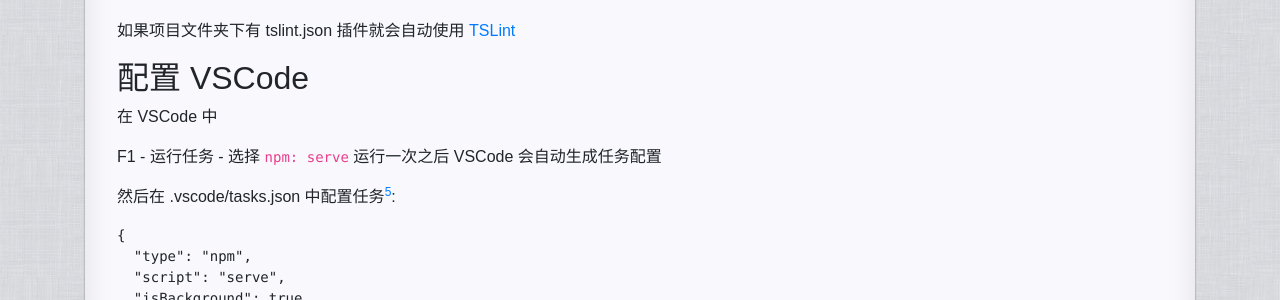
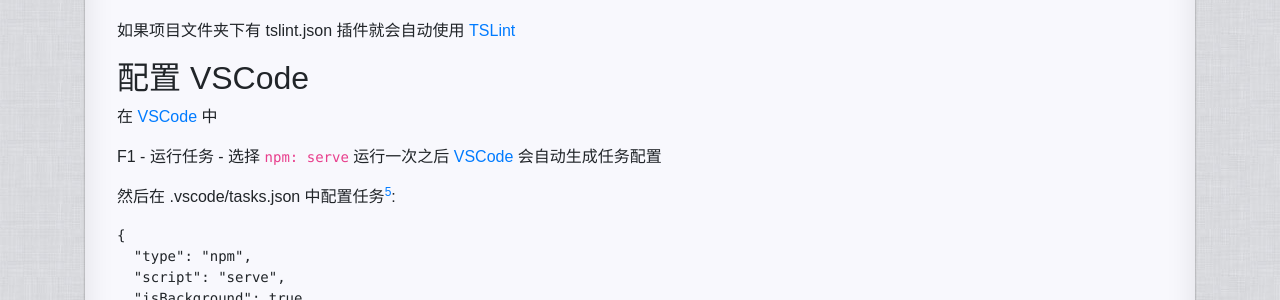
Before and after one commit to NateScarlet/NateScarlet.Github.io, a Jekyll site: the page built from _posts/2019-05-09-在-vscode-中不靠插件使用-vue-单文件组件-tslint.md, in a window 1280 px wide and 900 px high, scrolled down 950 px. Shown: the part 152-452 px from the top of the window. Built offline with Jekyll 4.4.1, drawn with Linux system fonts in a browser that asks for light colours; comment, search, counter and statistics services are not loaded; a style sheet for code colours, icons or effects is not loaded; some of the changed text lies outside the part shown.

```diff
--- a/_posts/2019-05-09-在-vscode-中不靠插件使用-vue-单文件组件-tslint.md
+++ b/_posts/2019-05-09-在-vscode-中不靠插件使用-vue-单文件组件-tslint.md
@@ -57,9 +57,9 @@ module.exports = {
 
 ## 配置 VSCode
 
-在 VSCode 中
+在 [VSCode] 中
 
-F1 - 运行任务 - 选择 `npm: serve` 运行一次之后 VSCode 会自动生成任务配置
+F1 - 运行任务 - 选择 `npm: serve` 运行一次之后 [VSCode] 会自动生成任务配置
 
 然后在 .vscode/tasks.json 中配置任务[^5]:
 
@@ -104,7 +104,7 @@ F1 - 运行任务 - 选择 `npm: serve` 运行一次之后 VSCode 会自动生
 
 ![效果](/images/Code_2019-05-10_00-08-11.png)
 
-更新会有些延迟但是不会拖慢 VSCode 的 Intellisense
+更新会有些延迟但是不会拖慢 [VSCode] 的 Intellisense
 
 [tslint vue]: https://github.com/prograhammer/vscode-tslint-vue
 [vetur]: https://github.com/vuejs/vetur
```
